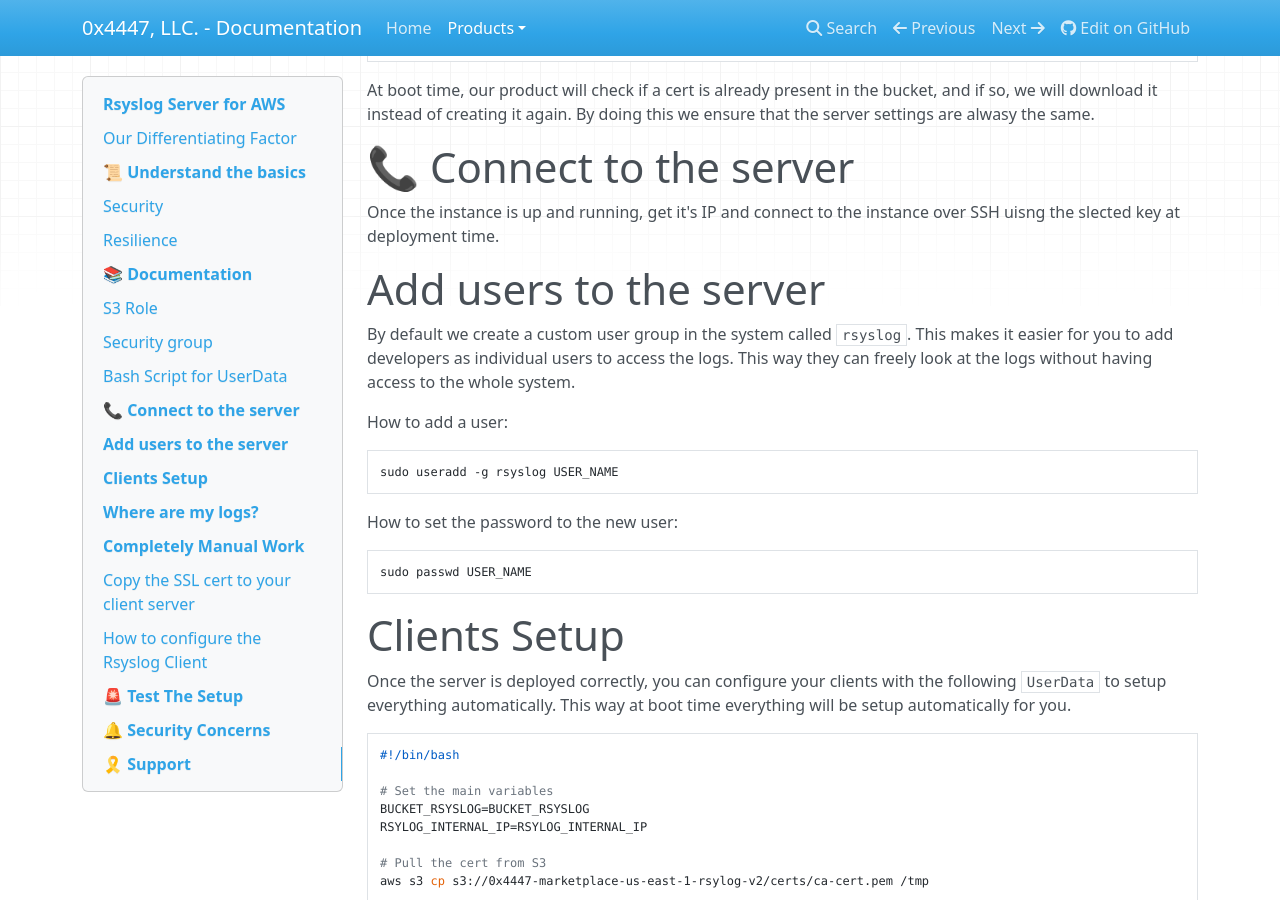
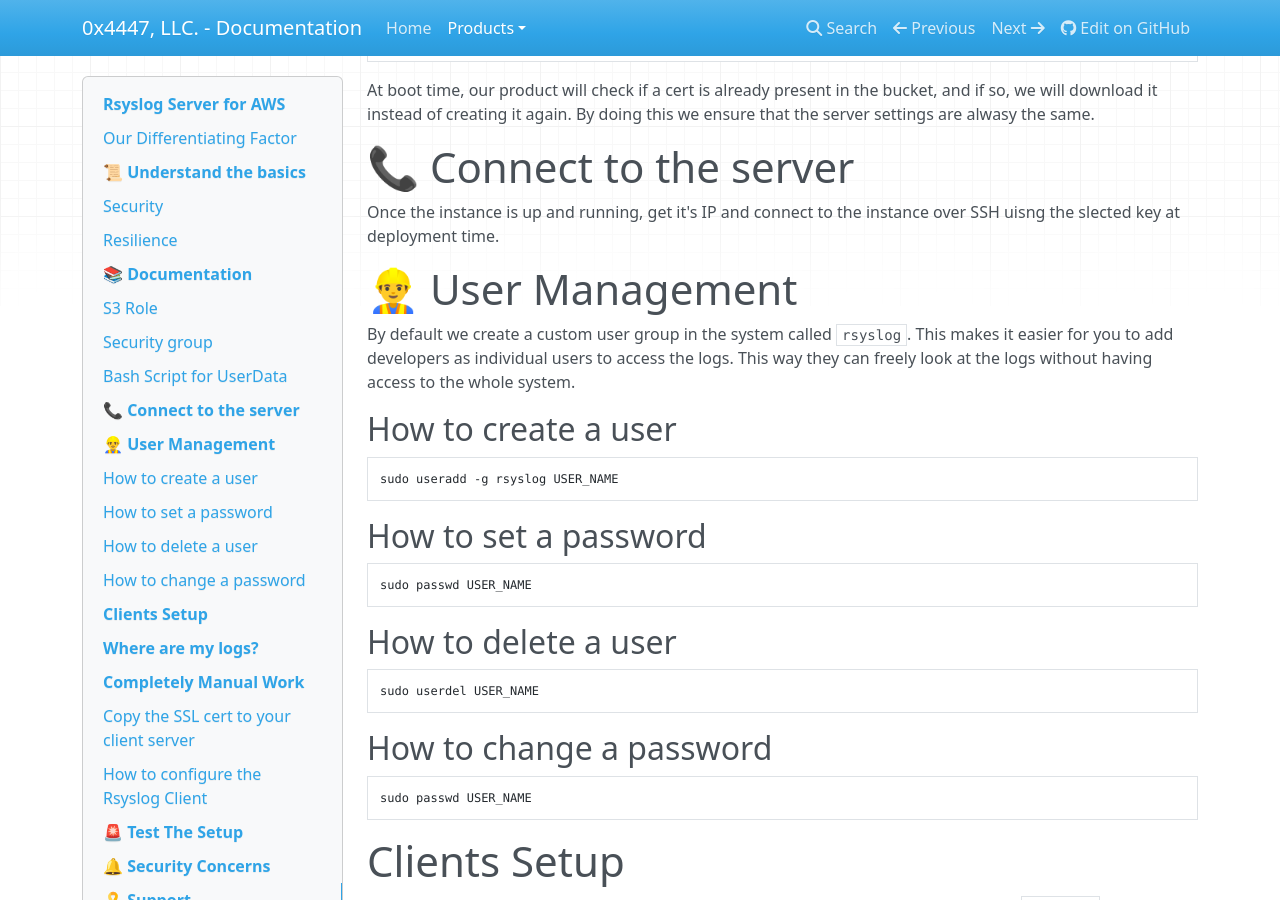
Before and after one commit to 0x4447-office/0x4447_webpage_documentation, an MkDocs documentation site: the page built from docs/products/cloud/aws-marketplace/rsyslog-server.md, in a window 1280 px wide and 900 px high, scrolled down 2426 px. Built offline with MkDocs 1.6.1, drawn with Linux system fonts in a browser that asks for light colours; nearby versions of some CDN libraries.

Commit message:
Some modifications

````diff
--- a/docs/products/cloud/aws-marketplace/rsyslog-server.md
+++ b/docs/products/cloud/aws-marketplace/rsyslog-server.md
@@ -96,17 +96,29 @@ At boot time, our product will check if a cert is already present in the bucket,
 
 Once the instance is up and running, get it's IP and connect to the instance over SSH uisng the slected key at deployment time.
 
-# Add users to the server
+# 👷‍♂️ User Management
 
 By default we create a custom user group in the system called `rsyslog`. This makes it easier for you to add developers as individual users to access the logs. This way they can freely look at the logs without having access to the whole system.
 
-How to add a user:
+## How to create a user
 
 ```bash
 sudo useradd -g rsyslog USER_NAME
 ```
 
-How to set the password to the new user:
+## How to set a password
+
+```bash
+sudo passwd USER_NAME
+```
+
+## How to delete a user
+
+```bash
+sudo userdel USER_NAME
+```
+
+## How to change a password
 
 ```bash
 sudo passwd USER_NAME
````
Also changed, not shown: docs/products/cloud/aws-marketplace/openvpn-server.md (+2 -2 lines).
